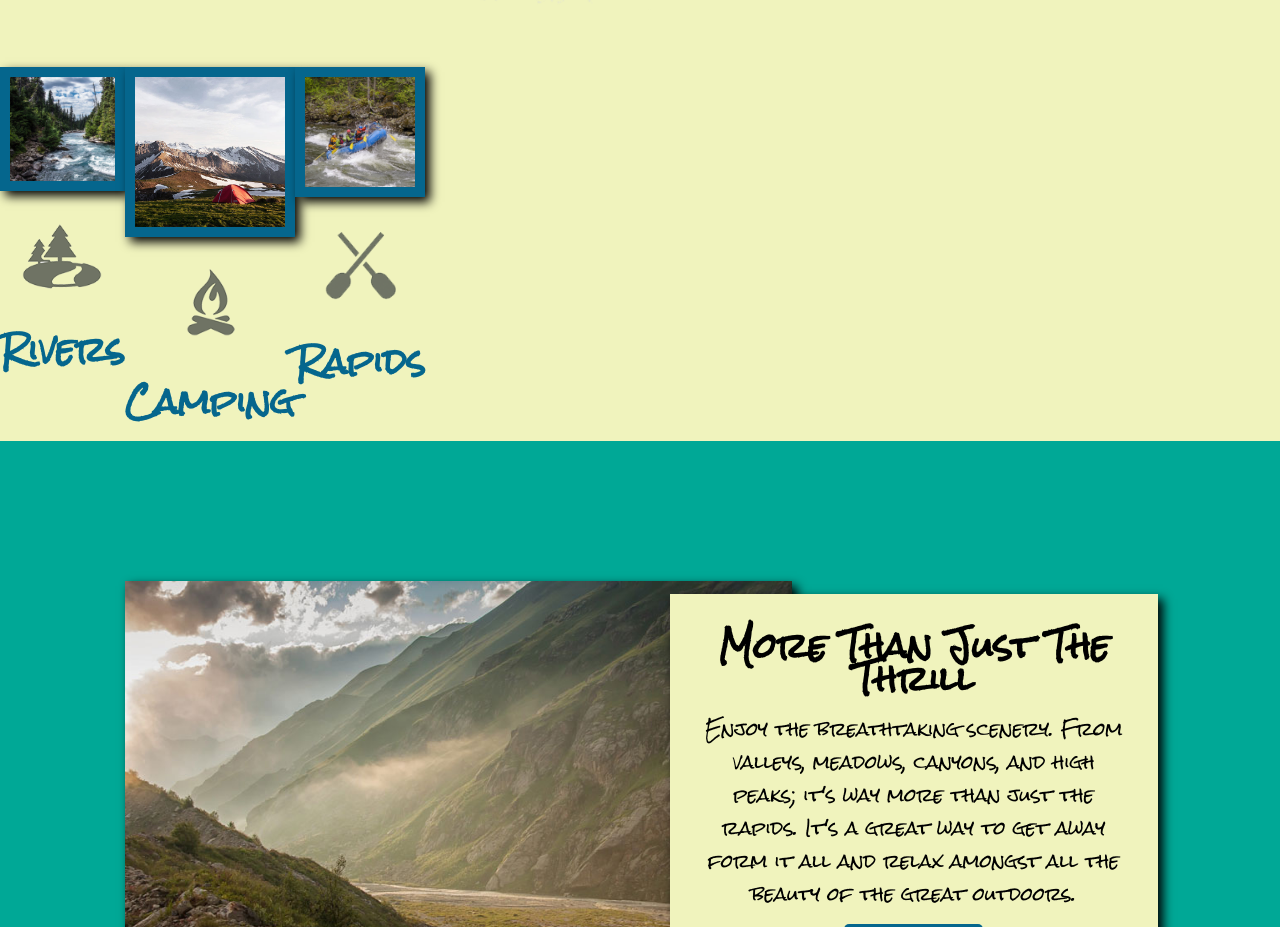
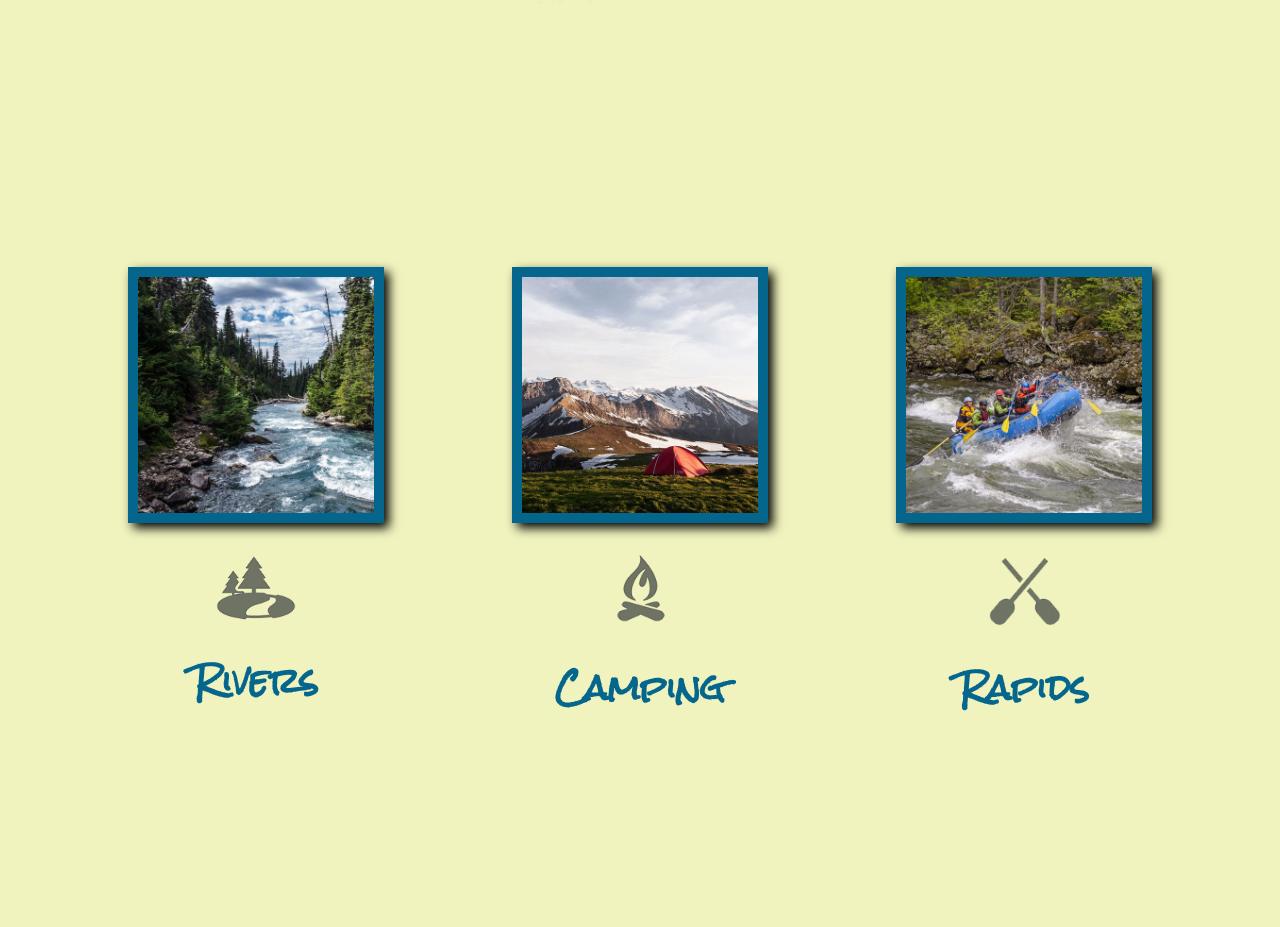
Before and after one commit to kimtorres2005/wdd130, a plain HTML site: page wwr/index.html in a window 1280 px wide. Shown: the part 827-1754 px from the top of the page. Drawn offline with Linux system fonts and the light colour scheme.

Commit message:
final changes

```diff
--- a/wwr/styles/style.css
+++ b/wwr/styles/style.css
@@ -186,19 +186,19 @@ footer .social img {
     align-self: center;
 }
 
-.rivers_card {
+.rivers-card {
     margin: 200px 0;
     grid-column: 2/4;
     grid-row: 2/3;
 }
 
-.camping_card {
+.camping-card {
     margin: 200px 0;
     grid-column: 5/7;
     grid-row: 2/3;
 }
 
-.rapids_card {
+.rapids-card {
     margin: 200px 0;
     grid-column: 8/10;
     grid-row: 2/3;
```
